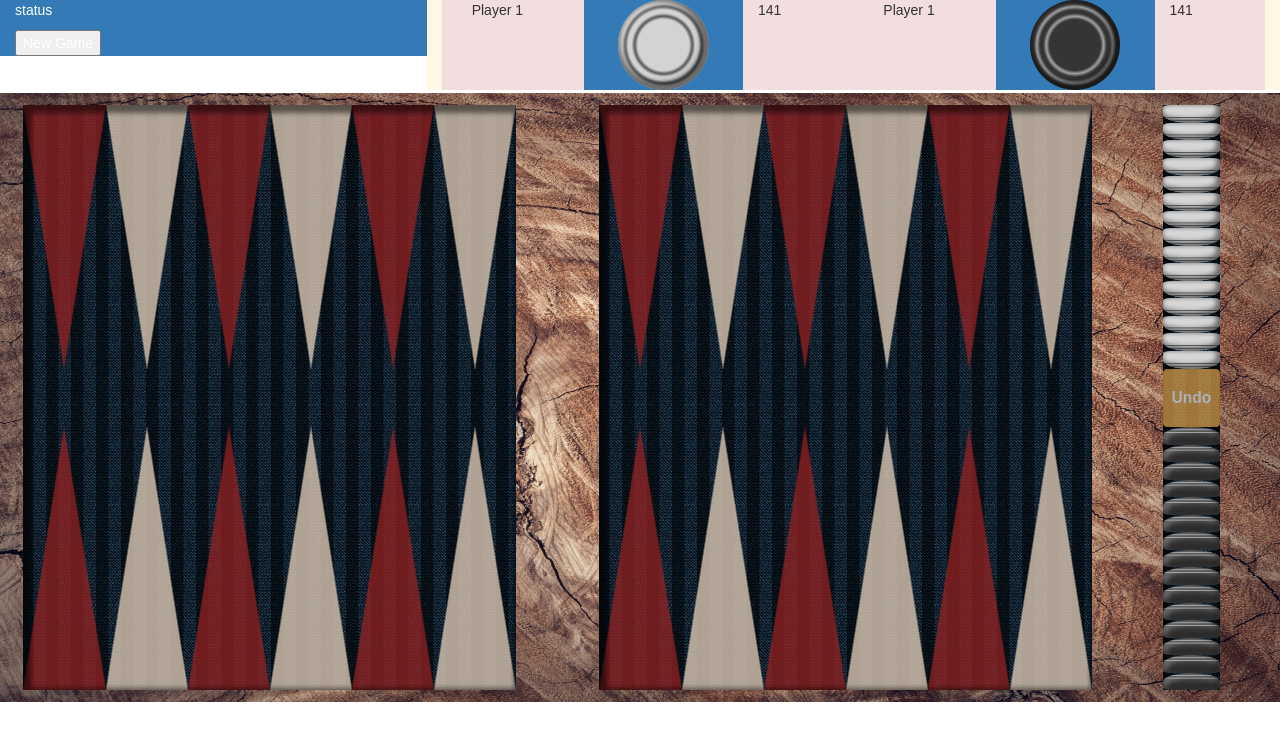
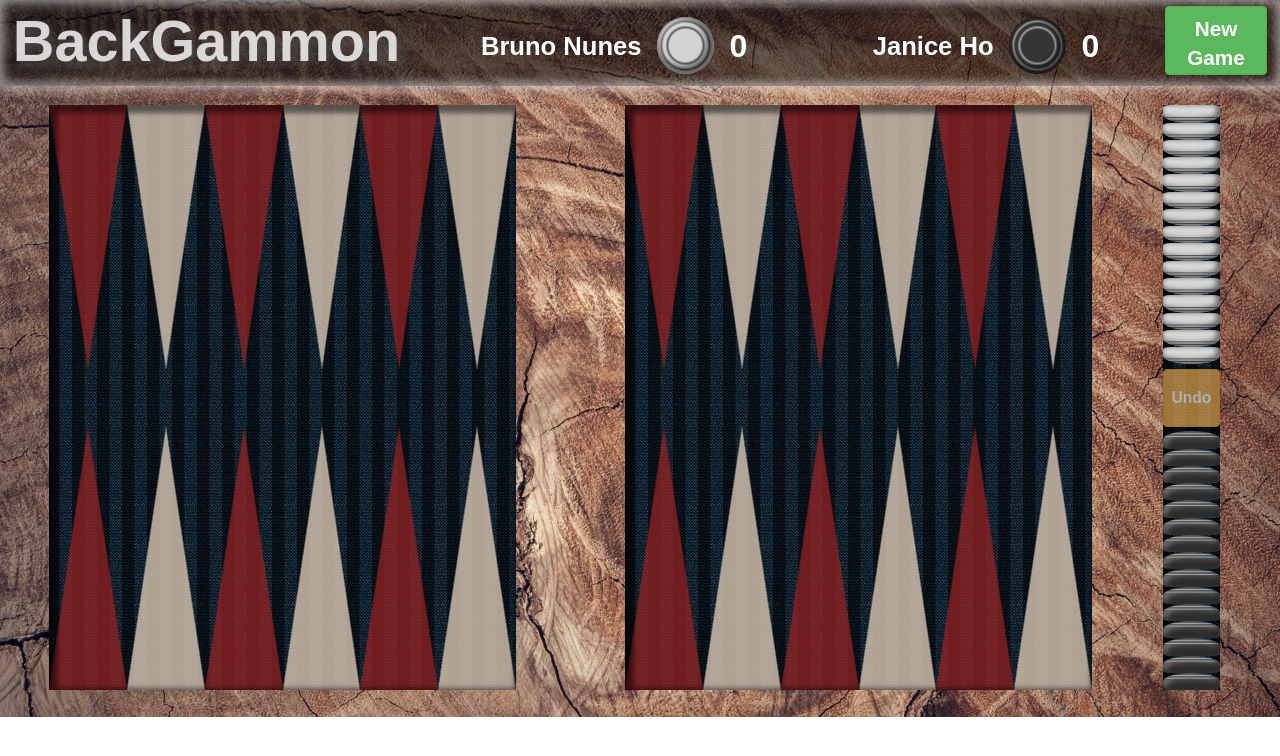
Before and after one commit to bnunesc/react-backgammon, a React (Create React App) app: page / in a window 1280 px wide. Shown: the top 756 px of the page. Built offline with nearby package versions, Linux system fonts and the light colour scheme.

Commit message:
New functionalities
Status bar implemented.
Modal with congrat message added

```diff
--- a/src/components/Board/Board.css
+++ b/src/components/Board/Board.css
@@ -1,17 +1,14 @@
 
 #board {
-    background-image: url(../../assets/wood.jpg);
-    background-repeat: no-repeat;
-    background-size: 100% 100%;
     height: 100%;
 }
 
 #leftSide {
     position: absolute;
     top: 2%;
-    left: 3%;
+    left: 5%;
     bottom: 2%;
-    width: 38.5%;
+    width: 36.5%;
     display: block;
     background-image: url(../../assets/fabric.jpg);
 }
@@ -19,9 +16,9 @@
 #rightSide {
     position: absolute;
     top: 2%;
-    left: 48%;
+    left: 50%;
     bottom: 2%;
-    width: 38.5%;
+    width: 36.5%;
     display: block;
     background-image: url(../../assets/fabric.jpg);
 }
--- a/src/components/Checker/Checker.css
+++ b/src/components/Checker/Checker.css
@@ -10,7 +10,7 @@
 
 div.checker {
     position: relative;
-    width: 70%;
+    width: 65%;
     margin: 0px auto;
     overflow: hidden;
     border-radius: 50%;
--- a/src/components/GrayBar/Graybar.css
+++ b/src/components/GrayBar/Graybar.css
@@ -2,8 +2,8 @@
 #grayBar {
     position: absolute;
     top: 2%;
-    left: 41.5%;
+    left: 42.8%;
     bottom: 2%;
-    width: 6.42%;
+    width: 6.12%;
     display: block;
   }
--- /dev/null
+++ b/src/components/Modal/Modal.css
@@ -0,0 +1,38 @@
+#modal {
+    position: absolute;
+    top: 0;
+    right: 0;
+    bottom: 0;
+    left: 0;
+    background: rgba(0, 0, 0, 0.6);
+}
+
+.modal-disabled {
+    display: none;
+}
+
+#modal-content {
+    margin: auto;
+    width: 50%;
+    background-color: rgb(194, 194, 194);
+    padding: 1%;
+    box-shadow: 15px 15px 15px 15px rgba(0, 0, 0, 0.644);
+}
+
+#modal-header {
+    font-size: 3vw;
+}
+
+#modal-body {
+    margin: 15% 5%;
+    text-align: center;
+    font-size: 5vw;
+}
+
+#modal-footer {
+    text-align: right;
+}
+
+#modal-footer button {
+    font-size: 3vw;
+}
--- /dev/null
+++ b/src/components/Modal/Modal.js
@@ -0,0 +1,45 @@
+import React from 'react';
+import './Modal.css';
+
+
+const Modal = (props) => {
+
+    let disabled = 'modal-disabled';
+    let message = null;
+
+    if (props.gameStatus === 60) {
+        message = "Player 1 wins";
+    }
+    if (props.gameStatus === 70) {
+        message = "Player 2 wins";
+    }
+
+    if (message) {
+        disabled = '';
+    }
+
+    return (
+        <div id="modal" class={disabled}>
+            <div id="modal-Box">
+
+                <div id="modal-content">
+                    <div id="modal-header">
+                        <p>Game Over</p>
+                    </div>
+                    <div id="modal-body">
+                        <p>{message}</p>
+                    </div>
+                    <div id="modal-footer">
+                        <button
+                            className="btn btn-success"
+                            onClick={props.newGameHandler.bind(this, 1)}>New Game
+                        </button>
+                    </div>
+                </div>
+
+            </div>
+        </div>
+    );
+}
+
+export default Modal;
--- a/src/components/OutSideBar/CheckerFlat/CheckerFlat.css
+++ b/src/components/OutSideBar/CheckerFlat/CheckerFlat.css
@@ -20,7 +20,7 @@ div.checkerFlat {
 
 div.checkerFlat:before {
   content: "";
-  padding-top: 36%;
+  padding-top: 30%;
   display: block;
 }
 
--- a/src/components/Status/Status.css
+++ b/src/components/Status/Status.css
@@ -1,7 +1,117 @@
 #status {
+    position: absolute;
+    padding-top: 1%;
+    top: 0;
+    left: 0;
+    width: 100%;
+    height: 12%;
+    background-color: rgba(0, 0, 0, 0.5);
+    box-shadow: 0px 0px 5px 2px rgba(255, 255, 255, 0.493) inset,
+    0px 0px 5px 2px rgba(255, 255, 255, 0.493);
+}
+
+@media (min-width: 800px) {
+    #status {
+        box-shadow: 0px 0px 8px 3px rgba(255, 255, 255, 0.493) inset,
+        0px 0px 8px 3px rgba(255, 255, 255, 0.493);
+    }
+}
+
+@media (min-width: 1200px) {
+    #status {
+        box-shadow: 0px 0px 10px 4px rgba(255, 255, 255, 0.493) inset,
+        0px 0px 10px 4px rgba(255, 255, 255, 0.493);
+    }
+}
+
+
+#gameLogo {
+    position: absolute;
+    top: 0px;
+    width: 34%;
+    bottom: 0;
+    left: 1%;
+}
+
+.status-title {
+    text-shadow: 5px 5px 10px rgba(77, 77, 77, 0.829);
+    color: rgba(255, 255, 255, 0.803);
+    font-weight: bold;
+    font-size: 4.5vw;
+}
+
+#game-score {
+    position: absolute;
+    top: 0px;
+    width: 55%;
+    bottom: 0;
+    left: 35%;
+    height: 100%;
+}
+
+.player-score-container {
+    position: relative;
+    top: 20%;
+    width: 50%;
+    display: inline-block;
+    height: 80%;
+}
+
+.player-score-name {
     position: absolute;
     top: 0;
     left: 0;
+    bottom: 0%;
+    width: 55%;
+    font-size: 2vw;
+    font-weight: bold;
+    color: white;
+    overflow: hidden;
+    align-items: center;
+    display: flex;
+}
+
+.player-score-name p {
     width: 100%;
-    height: 11%;
+    text-align: right;
 }
+
+.player-score-checker {
+    position: absolute;
+    width: 25%;
+    top: 0;
+    left: 55%;
+}
+
+.player-score {
+    position: absolute;
+    top: 0;
+    left: 80%;
+    bottom: 0;
+    width: 20%;
+    font-size: 2.5vw;
+    font-weight: bold;
+    color: white;
+    overflow: hidden;
+    align-items: center;
+    display: flex;
+}
+
+#game-menu {
+    position: absolute;
+    top: 0px;
+    width: 10%;
+    bottom: 0;
+    left: 90%;
+    height: 100%;
+}
+
+#game-menu button {
+    position: relative;
+    width: 80%;
+    height: 80%;
+    padding: 5%;
+    font-size: 1.62vw;
+    font-weight: bold;
+    margin: 5% 10%;
+}
--- a/src/components/Status/Status.js
+++ b/src/components/Status/Status.js
@@ -5,39 +5,71 @@ import './Status.css';
 
 const Status = (props) => {
 
+    //Calculate score
+    const calculateScore = () => {
+
+        let scoreP1 = 0;
+        let scoreP2 = 0;
+
+        props.points.map((point, index) => {
+
+            if (point.player) { //Check if the point belongs to a player
+
+                if (point.player === 1) { //if player 1
+                    scoreP1 += (24 - index) * point.checkers
+                } else { //If player 2
+                    scoreP2 += (index + 1) * point.checkers
+                }
+            }
+            return false;
+        });
+
+        //Score from grayBar
+        if (props.grayBar.checkersP1) {
+            scoreP1 += 25 * props.grayBar.checkersP1;
+        }
+        if (props.grayBar.checkersP2) {
+            scoreP2 += 25 * props.grayBar.checkersP2;
+        }
+
+        return { 'P1': scoreP1, 'P2': scoreP2 };
+    }
+
+    const score = calculateScore();
+
     return (
-        <div id="status" className="container-flow">
-            <div id="gameStatus" className="col-xs-4 bg-primary ">
-                <p>status</p>
-                <button onClick={props.newGameHandler.bind(this, 1)}>New Game</button>
+        <div id="status">
+            <div id="gameLogo">
+                <p className="status-title" >BackGammon</p>
             </div>
-            <div id="gameCount" className="col-xs-8  bg-warning">
-                <div className="col-xs-6 bg-danger">
-
-                    <div className="col-xs-4">
-                        <p>Player 1</p>
+            <div id="game-score">
+                <div className="player-score-container">
+                    <div className="player-score-name">
+                        <p>Bruno Nunes</p>
                     </div>
-                    <div className="col-xs-5 bg-primary">
+                    <div className="player-score-checker">
                         <Checker player={1} count={1} />
                     </div>
-                    <div className="col-xs-2">
-                        <p>141</p>
+                    <div className="player-score">
+                        <p>{score.P1}</p>
                     </div>
-
                 </div>
-                <div className="col-xs-6 bg-danger">
-
-                    <div className="col-xs-4">
-                        <p>Player 1</p>
+                <div className="player-score-container">
+                    <div className="player-score-name">
+                        <p>Janice Ho</p>
                     </div>
-                    <div className="col-xs-5 bg-primary">
+                    <div className="player-score-checker">
                         <Checker player={2} count={1} />
                     </div>
-                    <div className="col-xs-2">
-                        <p>141</p>
+                    <div className="player-score">
+                        <p>{score.P2}</p>
                     </div>
-
                 </div>
+            </div>
+            <div id="game-menu">
+                <button
+                    className="btn btn-success"
+                    onClick={props.newGameHandler.bind(this, 1)}>New<br />Game</button>
             </div>
 
         </div>
--- a/src/containers/App.css
+++ b/src/containers/App.css
@@ -2,8 +2,12 @@
   position: relative;
   width: 100%;
   min-width: 500px;
+  min-height: 280px;
   padding-top: 56%;
   clear: both;
+  background-image: url(../assets/wood.jpg);
+  background-repeat: repeat-y;
+  background-size: cover;
 }
 
 #game {
@@ -12,7 +16,6 @@
   left: 0;
   width: 100%;
   height: 85%;
-  min-height: 282px;
 }
 
 /* Shared CSS */
--- a/src/containers/App.js
+++ b/src/containers/App.js
@@ -5,6 +5,7 @@ import Graybar from '../components/GrayBar/Graybar';
 import OutSideBar from '../components/OutSideBar/OutSideBar';
 import Board from '../components/Board/Board';
 import Status from '../components/Status/Status';
+import Modal from '../components/Modal/Modal';
 
 class App extends Component {
 
@@ -47,10 +48,10 @@ class App extends Component {
         points[5] = { player: 2, checkers: 5 };
 
         //Temporary
-        //Delete
+        // Delete
         // points[20] = { player: 1, checkers: 2 };
-        // points[11] = { player: 1, checkers: 5 };
-        // points[16] = { player: 1, checkers: 3 };
+        // points[21] = { player: 1, checkers: 5 };
+        // points[23] = { player: 1, checkers: 3 };
         // points[18] = { player: 1, checkers: 5 };
 
         // points[2] = { player: 2, checkers: 2 };
@@ -70,6 +71,7 @@ class App extends Component {
             outSideBar: outSideBar,
             movingChecker: movingChecker,
         });
+
     }
 
     //Set new history
@@ -477,6 +479,14 @@ class App extends Component {
         const history = [...this.state.history];
         history.push(this.setHistory(p1IsNext, dice, points, grayBar, outSideBar));
 
+        //Check if all checkers are in the outside bar
+        if (outSideBar.checkersP1 === 15) {
+            gameStatus = 60;
+        }
+        if (outSideBar.checkersP2 === 15) {
+            gameStatus = 70;
+        }
+
         this.setState({
             gameStatus: gameStatus,
             history: history,
@@ -572,10 +582,11 @@ class App extends Component {
 
         return (
             <div className="App">
-                <div>
                 <div id="wrapper">
                     <Status
                         newGameHandler={this.setupNewGameHandler}
+                        points={this.state.points}
+                        grayBar={this.state.grayBar}
                     />
                     <div id="game">
 
@@ -586,7 +597,6 @@ class App extends Component {
                             points={this.state.points}
                             p1IsNext={this.state.p1IsNext}
                             gameStatus={this.state.gameStatus}
-
                         >
 
                             <Graybar
@@ -599,9 +609,13 @@ class App extends Component {
                             />
                         </Board>
 
+                        <Modal
+                            newGameHandler={this.setupNewGameHandler}
+                            gameStatus={this.state.gameStatus}
+                        />
+
                     </div>
 
-                    </div>
                 </div>
 
             </div>
```
Lines whose indentation alone changed are shown as unchanged.
